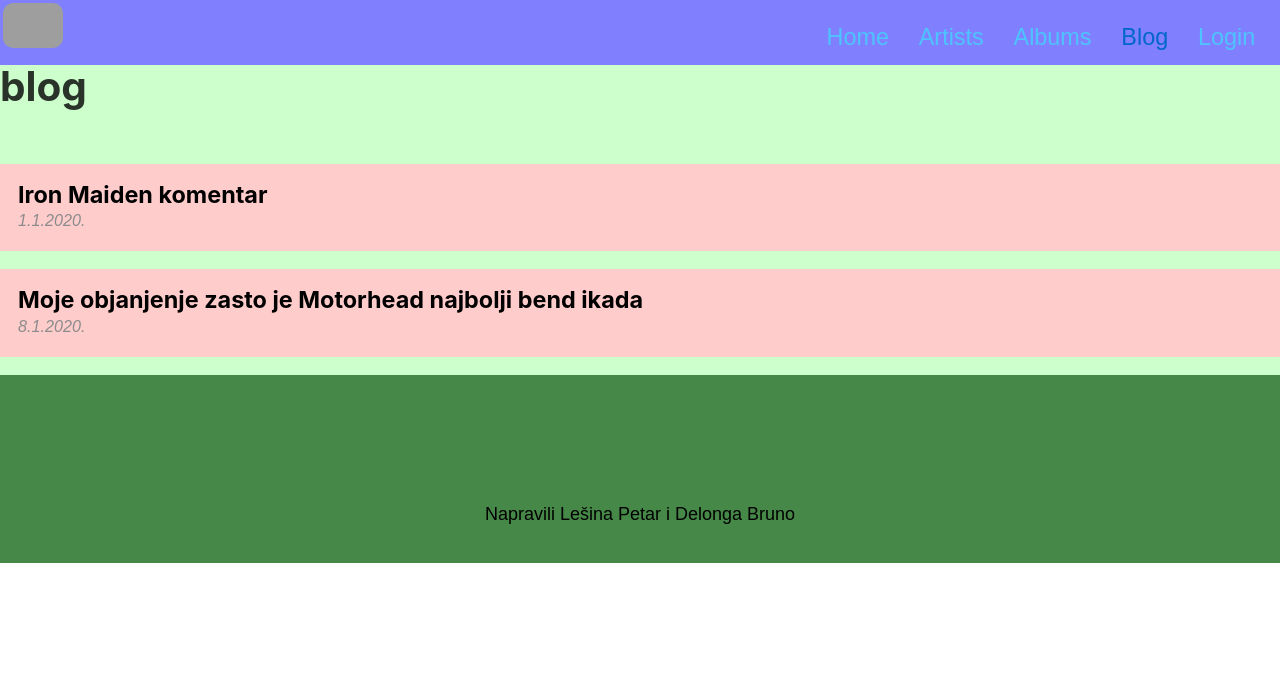
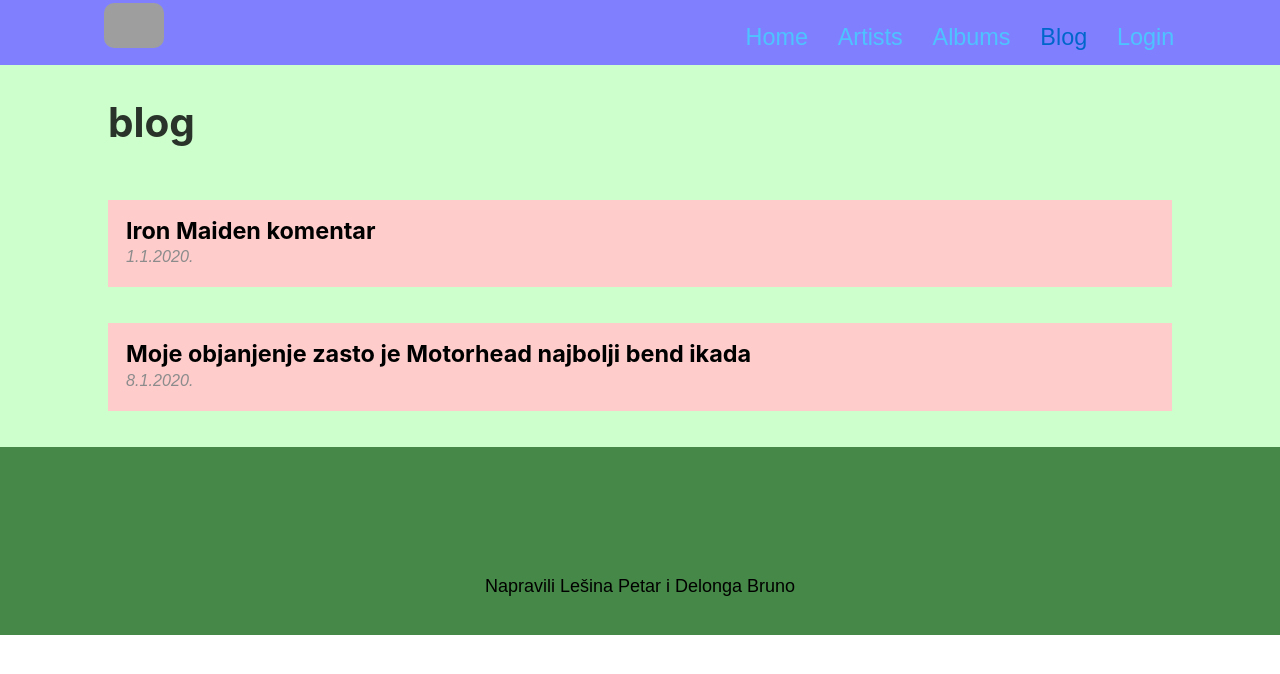
Before and after one commit to petarlesina/IMDB-seminar-HCI, a Gatsby site in the folder IMDB_DL/: page /blog in a window 1280 px wide. Built offline with nearby package versions, Linux system fonts and the light colour scheme; Gatsby itself is replaced by a stand-in of ours; grey boxes are pictures that could not be loaded.

Commit message:
blog ujednacene strane

```diff
--- a/IMDB_DL/src/components/header.module.scss
+++ b/IMDB_DL/src/components/header.module.scss
@@ -3,7 +3,7 @@
     background-color: #8080ff;
 }
 
-@media only screen and (max-width: 670px) {
+@media only screen and (max-width: 720px) {
     .header {
         background-color: black;
         padding: 1rem 0rem 0rem;
--- a/IMDB_DL/src/components/navigation.css
+++ b/IMDB_DL/src/components/navigation.css
@@ -4,7 +4,7 @@
     right:3px; */
     display:flex;
     list-style-type: none;
-    margin: 0;
+    margin: 0 4.5rem;
     justify-content: flex-end;
     /* background-color: black;  */
 
@@ -16,7 +16,7 @@
     text-decoration: none;
     text-align: center;
     position: absolute;
-    left: 10px;
+    left: 30px;
 
 }
 
@@ -25,7 +25,7 @@
     max-height: 80px;
     max-width: 60px;
     position:relative;
-    bottom: 15px;
+    bottom: 0.85rem;
     left: -7px;
 }
 
@@ -57,7 +57,7 @@
 }
 
 
-@media only screen and (max-width: 670px) {
+@media only screen and (max-width: 720px) {
     .title {
         /* color: #8080ff;
         font-size: 1.7rem;
--- a/IMDB_DL/src/pages/blog.js
+++ b/IMDB_DL/src/pages/blog.js
@@ -28,7 +28,7 @@ const BlogPage = () => {
     return (
         <div>
             <Layout>
-            <h1>blog</h1>
+            <h1 className={blogStyles.title}>blog</h1>
             <ol className={blogStyles.posts}>
 
                 {data.allMarkdownRemark.edges.map((edge) =>{
--- a/IMDB_DL/src/pages/blog.module.scss
+++ b/IMDB_DL/src/pages/blog.module.scss
@@ -1,3 +1,7 @@
+.title {
+    margin: 2rem 6rem;
+}
+
 .posts {
     list-style-type: none;
     margin: 0;
@@ -5,7 +9,7 @@
 }
 
 .singlePost{
-    margin: 1rem 0;
+    margin: 2rem 6rem;
 
     a {
         background-color: #ffcccc;
@@ -31,3 +35,9 @@
         font-style: italic;
     }
 }
+
+@media only screen and (max-width: 720px) {
+    .singlePost {
+        margin:1rem;
+    }
+  }
```
